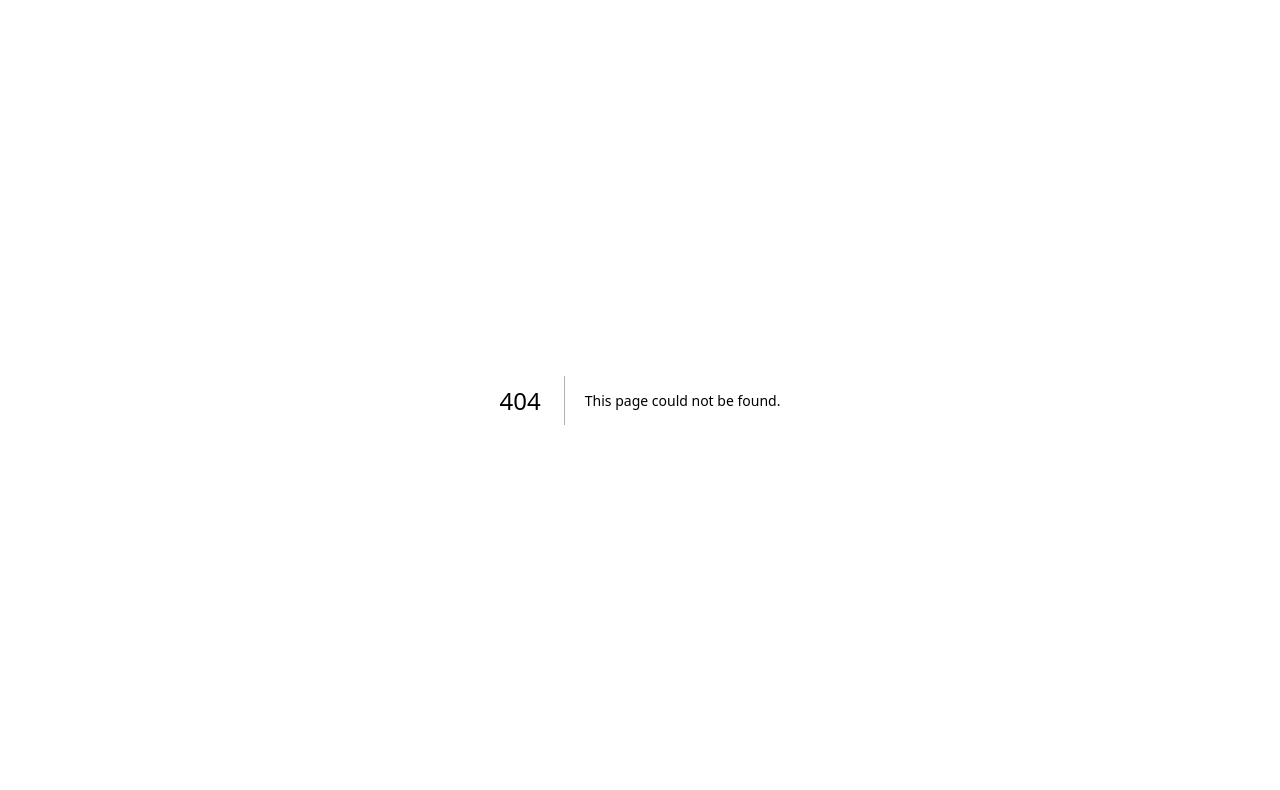
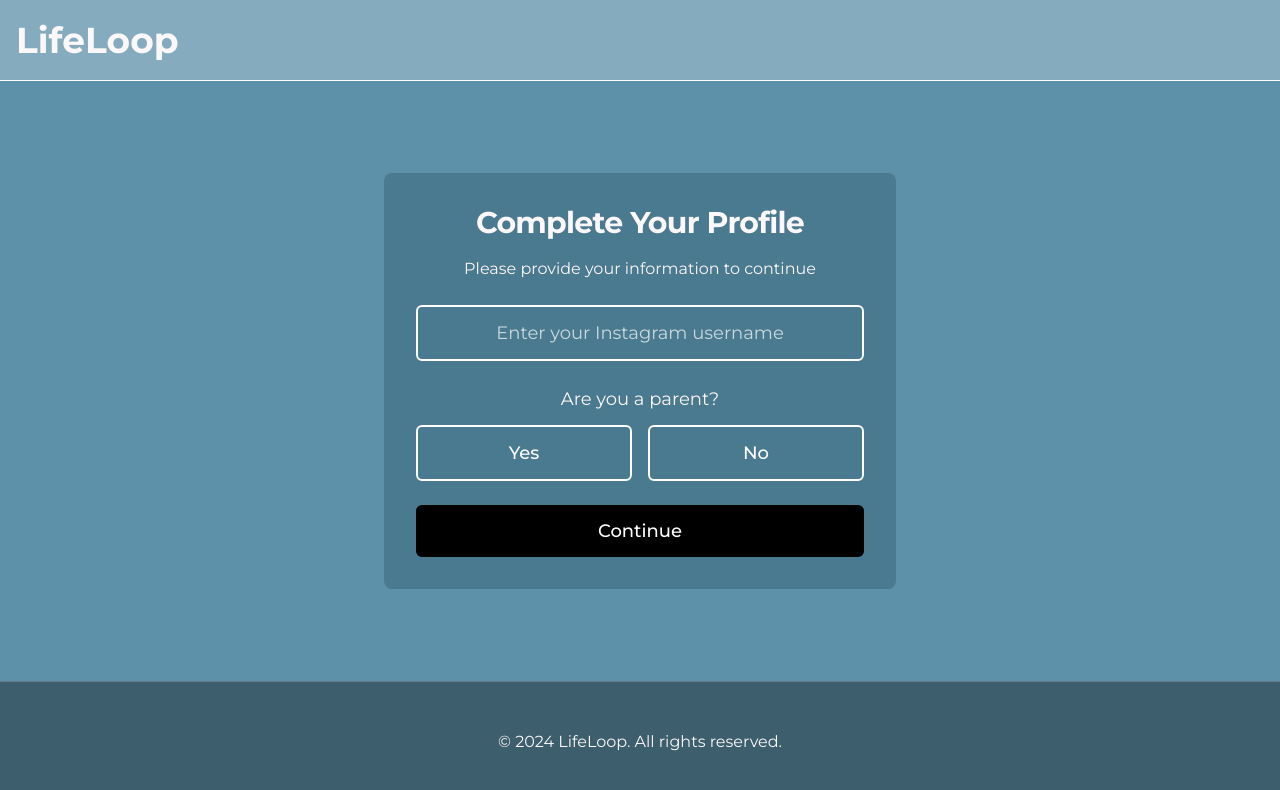
Before and after one commit to Vrun1506/LifeLoop, a Next.js app in the folder frontend/life-loop/: page /complete-profile in a window 1280 px wide. Before the commit this address had no page. Shown: the top 790 px of the page. Built offline with nearby package versions, Linux system fonts and the light colour scheme; no server answers.

Commit message:
relational DB to help with the parent-child relationship

```diff
--- a/frontend/life-loop/app/auth/callback/route.ts
+++ b/frontend/life-loop/app/auth/callback/route.ts
@@ -9,7 +9,25 @@ export async function GET(request: NextRequest) {
   if (code) {
     const supabase = await createClient()
     const { error } = await supabase.auth.exchangeCodeForSession(code)
+
     if (!error) {
+      // Get the user
+      const { data: { user } } = await supabase.auth.getUser()
+
+      if (user) {
+        // Check if profile exists with Instagram username
+        const { data: profile } = await supabase
+          .from('user_profiles')
+          .select('ig_username')
+          .eq('id', user.id)
+          .single()
+
+        // If no profile or no Instagram username, redirect to complete profile
+        if (!profile || !profile.ig_username) {
+          return NextResponse.redirect(`${origin}/complete-profile`)
+        }
+      }
+
       return NextResponse.redirect(`${origin}${next}`)
     }
   }
--- /dev/null
+++ b/frontend/life-loop/app/complete-profile/page.tsx
@@ -0,0 +1,208 @@
+'use client'
+
+import { createClient } from '@/lib/supabase/client'
+import { useState, useEffect } from 'react'
+import { useRouter } from 'next/navigation'
+
+export default function CompleteProfile() {
+  const [instagramUsername, setInstagramUsername] = useState('')
+  const [isParent, setIsParent] = useState<boolean | null>(null)
+  const [ownerEmail, setOwnerEmail] = useState('')
+  const [loading, setLoading] = useState(false)
+  const [user, setUser] = useState<any>(null)
+  const router = useRouter()
+  const supabase = createClient()
+
+  useEffect(() => {
+    const getUser = async () => {
+      const { data: { user } } = await supabase.auth.getUser()
+      setUser(user)
+
+      // Check if user already has a profile with Instagram username
+      if (user) {
+        const { data: profile } = await supabase
+          .from('user_profiles')
+          .select('ig_username')
+          .eq('id', user.id)
+          .single()
+
+        const { data: flags } = await supabase
+          .from('user_flags')
+          .select('parent, owner')
+          .eq('auth_user_id', user.id)
+          .single()
+
+        // If profile exists with username and parent status, redirect to home
+        if (profile?.ig_username && flags?.parent !== null) {
+          router.push('/')
+        }
+      }
+    }
+
+    getUser()
+  }, [supabase, router])
+
+  const handleSubmit = async (e: React.FormEvent) => {
+    e.preventDefault()
+
+    if (isParent === null) {
+      alert('Please select whether you are a parent')
+      return
+    }
+
+    // If not a parent, require owner email
+    if (!isParent && !ownerEmail.trim()) {
+      alert('Please provide your parent/guardian email address')
+      return
+    }
+
+    setLoading(true)
+
+    try {
+      if (!user) throw new Error('No user found')
+
+      let ownerId = null
+
+      // If not a parent, look up the owner's UUID by email
+      if (!isParent && ownerEmail.trim()) {
+        const { data: ownerProfile, error: ownerError } = await supabase
+          .from('user_profiles')
+          .select('id')
+          .eq('email', ownerEmail.trim())
+          .single()
+
+        if (ownerError || !ownerProfile) {
+          alert('Parent/guardian email not found. Please make sure they have registered first.')
+          setLoading(false)
+          return
+        }
+
+        ownerId = ownerProfile.id
+      }
+
+      // Insert or update profile with Instagram username
+      const { error: profileError } = await supabase
+        .from('user_profiles')
+        .upsert({
+          id: user.id,
+          ig_username: instagramUsername,
+          email: user.email,
+        })
+
+      if (profileError) throw profileError
+
+      // Insert or update user_flags with parent status and owner
+      const { error: flagsError } = await supabase
+        .from('user_flags')
+        .upsert({
+          auth_user_id: user.id,
+          parent: isParent,
+          owner: ownerId, // null if parent, otherwise the parent's UUID
+        })
+
+      if (flagsError) throw flagsError
+
+      alert('Profile completed successfully!')
+      router.push('/')
+    } catch (error) {
+      alert(error instanceof Error ? error.message : 'An error occurred')
+    } finally {
+      setLoading(false)
+    }
+  }
+
+  return (
+    <div className="font-sans text-white bg-[#5C91A9]">
+      <nav className="sticky top-0 z-50 flex items-center border-b bg-white/25 px-4 py-5">
+        <div className="flex-1">
+          <h1 className="text-4xl font-bold text-[#FCF7F8]">
+            LifeLoop
+          </h1>
+        </div>
+      </nav>
+
+      <section className="min-h-[75vh] flex justify-center items-center px-8 py-12">
+        <div className="w-full max-w-lg mx-auto bg-[#4A7A8F] p-8 rounded-lg">
+          <h1 className="text-3xl font-bold tracking-tight text-[#FCF7F8] text-center mb-4">
+            Complete Your Profile
+          </h1>
+          <p className="text-center text-[#FCF7F8] mb-6">
+            Please provide your information to continue
+          </p>
+
+          <form onSubmit={handleSubmit} className="space-y-6">
+            <div>
+              <input
+                type="text"
+                value={instagramUsername}
+                onChange={(e) => setInstagramUsername(e.target.value)}
+                className="w-full px-4 py-3 rounded-md text-white bg-transparent border-2 border-white text-center text-lg placeholder-white/70"
+                placeholder="Enter your Instagram username"
+                required
+              />
+            </div>
+
+            <div>
+              <p className="text-center text-[#FCF7F8] mb-3 text-lg">Are you a parent?</p>
+              <div className="flex gap-4 justify-center">
+                <button
+                  type="button"
+                  onClick={() => setIsParent(true)}
+                  className={`flex-1 px-6 py-3 rounded-md text-lg font-medium transition-colors ${
+                    isParent === true
+                      ? 'bg-white text-black'
+                      : 'bg-transparent border-2 border-white text-white hover:bg-white/10'
+                  }`}
+                >
+                  Yes
+                </button>
+                <button
+                  type="button"
+                  onClick={() => setIsParent(false)}
+                  className={`flex-1 px-6 py-3 rounded-md text-lg font-medium transition-colors ${
+                    isParent === false
+                      ? 'bg-white text-black'
+                      : 'bg-transparent border-2 border-white text-white hover:bg-white/10'
+                  }`}
+                >
+                  No
+                </button>
+              </div>
+            </div>
+
+            {/* Show owner email field only if user is not a parent */}
+            {isParent === false && (
+              <div>
+                <input
+                  type="email"
+                  value={ownerEmail}
+                  onChange={(e) => setOwnerEmail(e.target.value)}
+                  className="w-full px-4 py-3 rounded-md text-white bg-transparent border-2 border-white text-center text-lg placeholder-white/70"
+                  placeholder="Enter your parent/guardian email"
+                  required
+                />
+                <p className="text-center text-[#FCF7F8] text-sm mt-2">
+                  Your parent/guardian must be registered first
+                </p>
+              </div>
+            )}
+
+            <button
+              type="submit"
+              disabled={loading}
+              className="w-full rounded-md bg-black px-6 py-3 text-lg font-medium text-white transition-colors hover:bg-white hover:text-black disabled:opacity-50"
+            >
+              {loading ? 'Saving...' : 'Continue'}
+            </button>
+          </form>
+        </div>
+      </section>
+
+      <footer className="py-12 px-8 bg-[#3D5E6D] border-t border-white/20">
+        <div className="max-w-6xl mx-auto text-center text-[#FCF7F8]">
+          <p>&copy; 2024 LifeLoop. All rights reserved.</p>
+        </div>
+      </footer>
+    </div>
+  )
+}
--- a/frontend/life-loop/app/login/page.tsx
+++ b/frontend/life-loop/app/login/page.tsx
@@ -8,7 +8,6 @@ export default function Login() {
   const [email, setEmail] = useState('')
   const [password, setPassword] = useState('')
   const [loading, setLoading] = useState(false)
-  const [isSignUp, setIsSignUp] = useState(false)
   const router = useRouter()
   const supabase = createClient()
 
@@ -17,20 +16,26 @@ export default function Login() {
     setLoading(true)
 
     try {
-      if (isSignUp) {
-        const { error } = await supabase.auth.signUp({
+      const { data, error } = await supabase.auth.signInWithPassword({
         email,
         password,
       })
       if (error) throw error
-        alert('Check your email for the confirmation link!')
+
+      // Check if user has Instagram username
+      if (data.user) {
+        const { data: profile } = await supabase
+          .from('user_profiles')
+          .select('ig_username')
+          .eq('id', data.user.id)
+          .single()
+
+        // If no Instagram username, redirect to complete profile
+        if (!profile || !profile.ig_username) {
+          router.push('/complete-profile')
         } else {
-        const { error } = await supabase.auth.signInWithPassword({
-          email,
-          password,
-        })
-        if (error) throw error
           router.push('/')
+        }
       }
     } catch (error) {
       alert(error instanceof Error ? error.message : 'An error occurred')
@@ -50,8 +55,6 @@ export default function Login() {
       alert(error.message)
     }
   }
-
-
 
   return (
     <div className="font-sans text-white bg-[#5C91A9]">
@@ -121,7 +124,7 @@ export default function Login() {
             </div>
             <div className="space-y-2 mt-6">
               <a
-                href="/register"
+                href="/signup"
                 className="block w-full text-center rounded-md bg-transparent border-2 border-white px-6 py-2.5 text-lg font-medium text-white transition-colors hover:bg-white hover:text-black"
               >
                 Don't have an account? Sign up
--- a/frontend/life-loop/app/page.tsx
+++ b/frontend/life-loop/app/page.tsx
@@ -27,10 +27,9 @@ export default function Home() {
               className="inline-block rounded-md border border-black bg-black px-6 py-3 text-base font-medium text-white transition-colors hover:text-blue-500"
             >
               Sign Up
-            </a>
+          </a>
         </div>
       </nav>
-
       <section className="flex flex-col items-center justify-center px-5 py-24">
         <div className="text-center max-w-4xl">
           <h1 className="text-7xl font-bold tracking-tight text-[#FCF7F8]">
--- a/frontend/life-loop/app/signup/page.tsx
+++ b/frontend/life-loop/app/signup/page.tsx
@@ -1,6 +1,67 @@
+'use client'
+
 import Image from "next/image";
+import { createClient } from '@/lib/supabase/client'
+import { useState } from 'react'
+import { useRouter } from 'next/navigation'
 
 export default function Signup() {
+  const [email, setEmail] = useState('')
+  const [password, setPassword] = useState('')
+  const [instagramUsername, setInstagramUsername] = useState('')
+  const [loading, setLoading] = useState(false)
+  const router = useRouter()
+  const supabase = createClient()
+
+  const handleSignUp = async (e: React.FormEvent) => {
+    e.preventDefault()
+    setLoading(true)
+
+    try {
+      // Sign up the user with Supabase auth
+      const { data, error } = await supabase.auth.signUp({
+        email,
+        password,
+      })
+
+      if (error) throw error
+
+      // Create profile entry with Instagram username
+      if (data.user) {
+        const { error: profileError } = await supabase
+          .from('user_profiles')
+          .insert([
+            {
+              id: data.user.id,
+              ig_username: instagramUsername,
+              email: email
+            },
+          ])
+
+        if (profileError) console.error('Profile creation error:', profileError)
+      }
+
+      alert('Check your email for the confirmation link!')
+      router.push('/login')
+    } catch (error) {
+      alert(error instanceof Error ? error.message : 'An error occurred')
+    } finally {
+      setLoading(false)
+    }
+  }
+
+  const handleGoogleAuth = async () => {
+    const { error } = await supabase.auth.signInWithOAuth({
+      provider: 'google',
+      options: {
+        redirectTo: `${window.location.origin}/auth/callback`,
+      },
+    })
+    if (error) {
+      alert(error.message)
+    }
+  }
+
   return (
     <div className="font-sans text-white bg-[#5C91A9]">
       <nav className="sticky top-0 z-50 flex items-center border-b bg-white/25 px-4 py-5">
@@ -18,44 +79,57 @@ export default function Signup() {
         <div className="flex-1 flex justify-end"></div>
       </nav>
 
-      <section className="min-h-[50vh] flex justify-center px-8 py-36">
+      <section className="min-h-[50vh] flex justify-center px-8 py-16">
         <div className="w-full max-w-lg mx-auto bg-[#4A7A8F] p-6 rounded-lg">
           <h1 className="text-3xl font-bold tracking-tight text-[#FCF7F8] text-center mb-6">
             Sign up for an Account
           </h1>
 
-          <div className="space-y-4">
+          <form onSubmit={handleSignUp} className="space-y-4">
             <div>
               <input
                 type="text"
+                value={instagramUsername}
+                onChange={(e) => setInstagramUsername(e.target.value)}
                 className="w-full px-4 py-3 rounded-md text-white bg-transparent border-2 border-white text-center text-lg placeholder-white/70"
                 placeholder="Enter your Instagram username"
+                required
               />
             </div>
 
             <div>
               <input
-                type="text"
+                type="email"
+                value={email}
+                onChange={(e) => setEmail(e.target.value)}
                 className="w-full px-4 py-3 rounded-md text-white bg-transparent border-2 border-white text-center text-lg placeholder-white/70"
                 placeholder="Enter your email address"
+                required
               />
             </div>
 
             <div>
               <input
                 type="password"
+                value={password}
+                onChange={(e) => setPassword(e.target.value)}
                 className="w-full px-4 py-3 rounded-md text-white bg-transparent border-2 border-white text-center text-lg placeholder-white/70"
                 placeholder="Enter a password"
+                required
               />
             </div>
 
             <div className="space-y-3 mt-6">
               <button
-                className="w-full rounded-md bg-black px-6 py-2.5 text-lg font-medium text-white transition-colors hover:bg-white hover:text-black"
+                type="submit"
+                disabled={loading}
+                className="w-full rounded-md bg-black px-6 py-2.5 text-lg font-medium text-white transition-colors hover:bg-white hover:text-black disabled:opacity-50"
               >
-                Sign Up
+                {loading ? 'Loading...' : 'Sign Up'}
               </button>
                <button
+                type="button"
+                onClick={handleGoogleAuth}
                 className="w-full rounded-md bg-white px-6 py-2.5 flex items-center justify-center gap-3 text-lg font-medium text-black transition-colors hover:bg-white hover:text-black cursor-pointer"
               >
 
@@ -70,7 +144,7 @@ export default function Signup() {
                 Already have an account? <a href="/login" className="underline hover:text-black">Log in</a>
             </p>
             </div>
-          </div>
+          </form>
         </div>
       </section>
 
```
Lines whose indentation alone changed are shown as unchanged.
